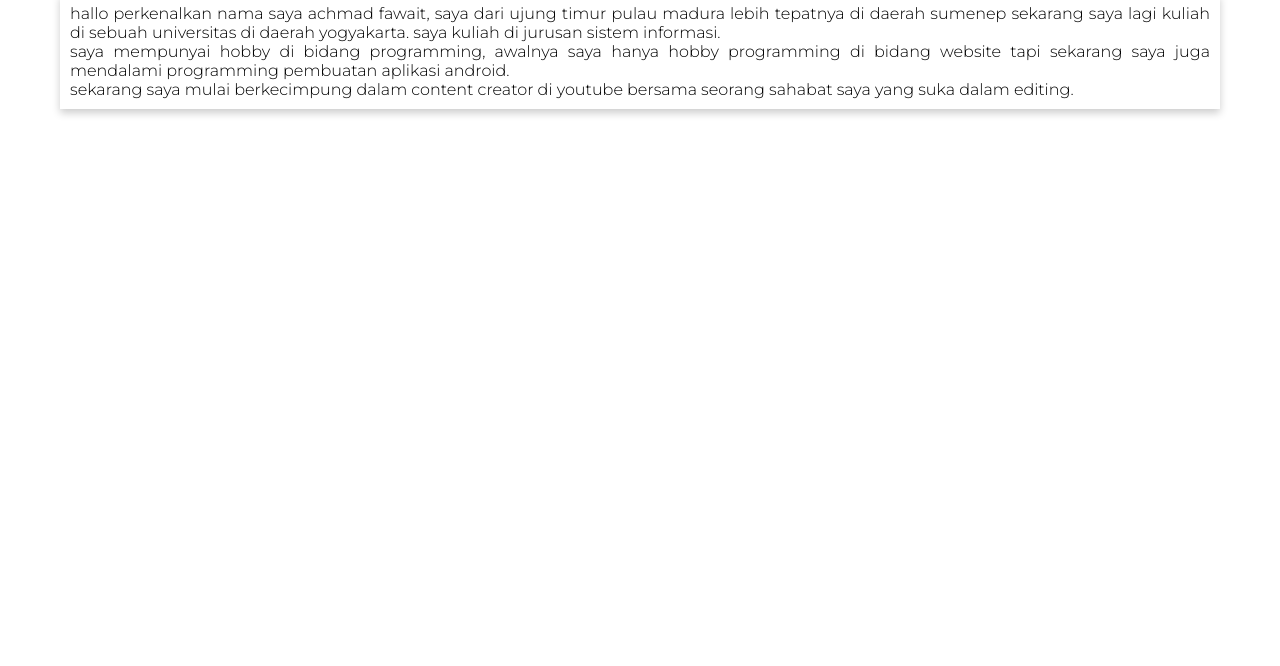
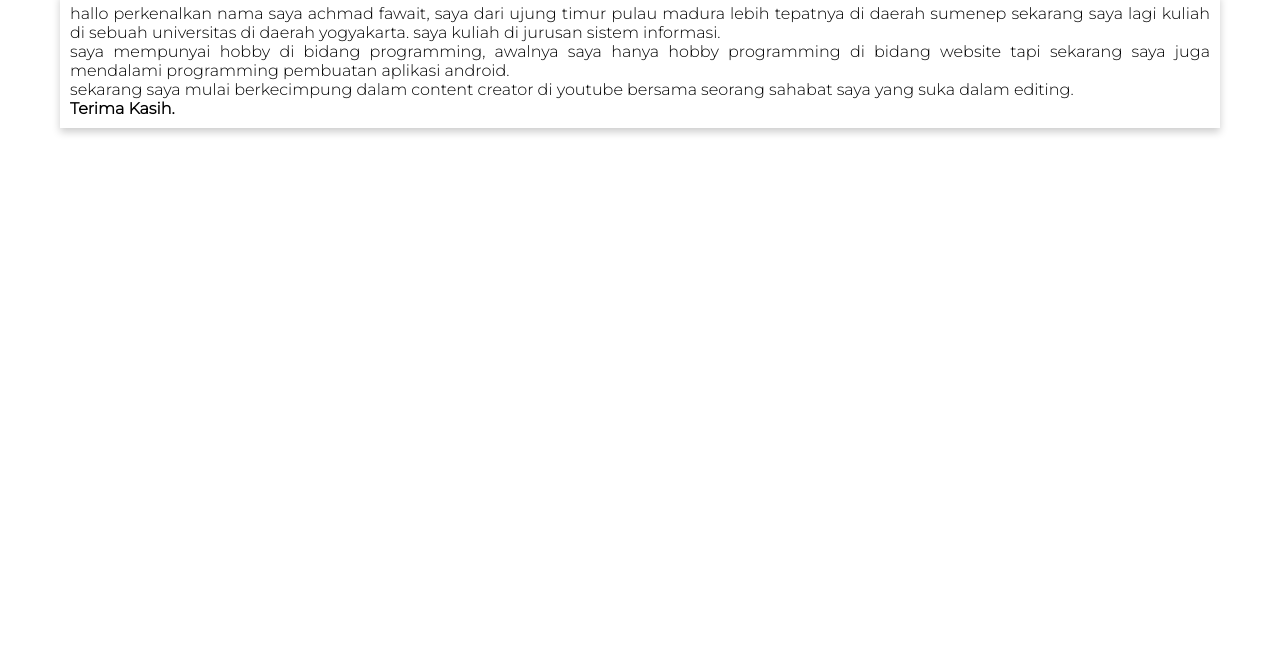
Before and after one commit to fawait123/fawait123.github.io, a plain HTML site: page index.html in a window 1280 px wide. Shown: the part 134-800 px from the top of the page. Drawn offline with Linux system fonts and the light colour scheme.

Commit message:
commit ketiga

```diff
--- a/index.html
+++ b/index.html
@@ -41,6 +41,7 @@
                 saya yang suka
                 dalam editing.
             </p>
+            <h4>Terima Kasih.</h4>
 
         </div>
     </main>
```
